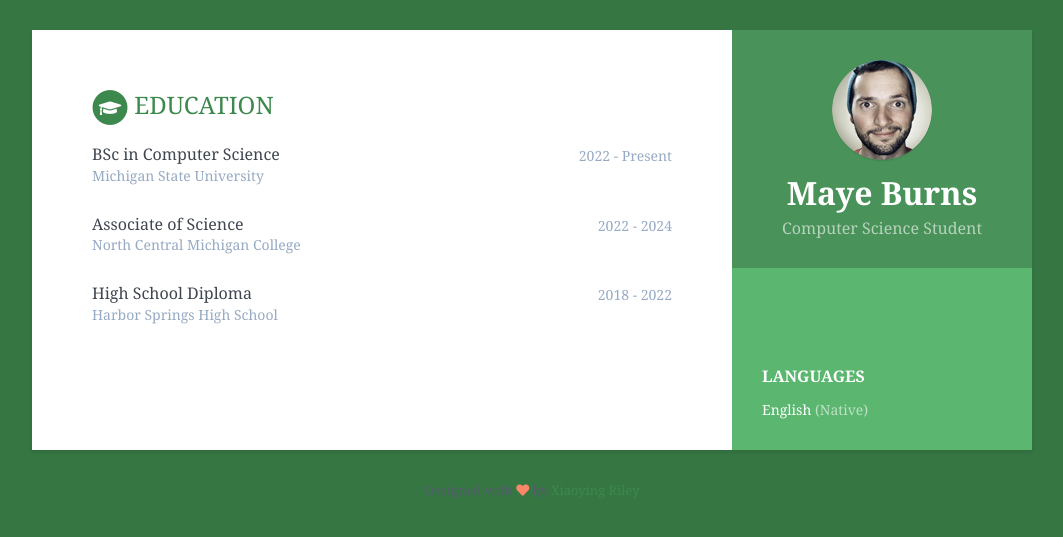
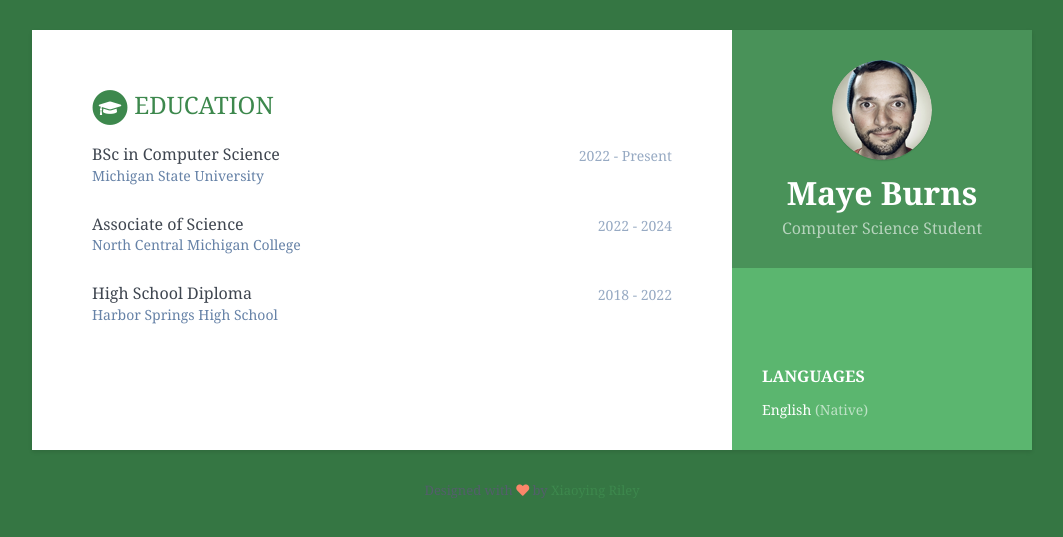
Before and after one commit to burnsmay/burnsmay.github.io.education, a Jekyll site: the page built from index.html, in a window 1280 px wide. Shown: the top 537 px of the page, without its empty margins (108-1171 px from the left). Built offline with Jekyll 4.4.1, drawn with Linux system fonts in a browser that asks for light colours.

Commit message:
Update _base.scss darken text

```diff
--- a/_sass/_base.scss
+++ b/_sass/_base.scss
@@ -212,7 +212,7 @@ p {
   .university,
   .cert-org {
     margin-bottom: 10px;
-    color: $text-grey;
+    color: darken($text-grey, 15%);
   }
 
   .project-title {
```
